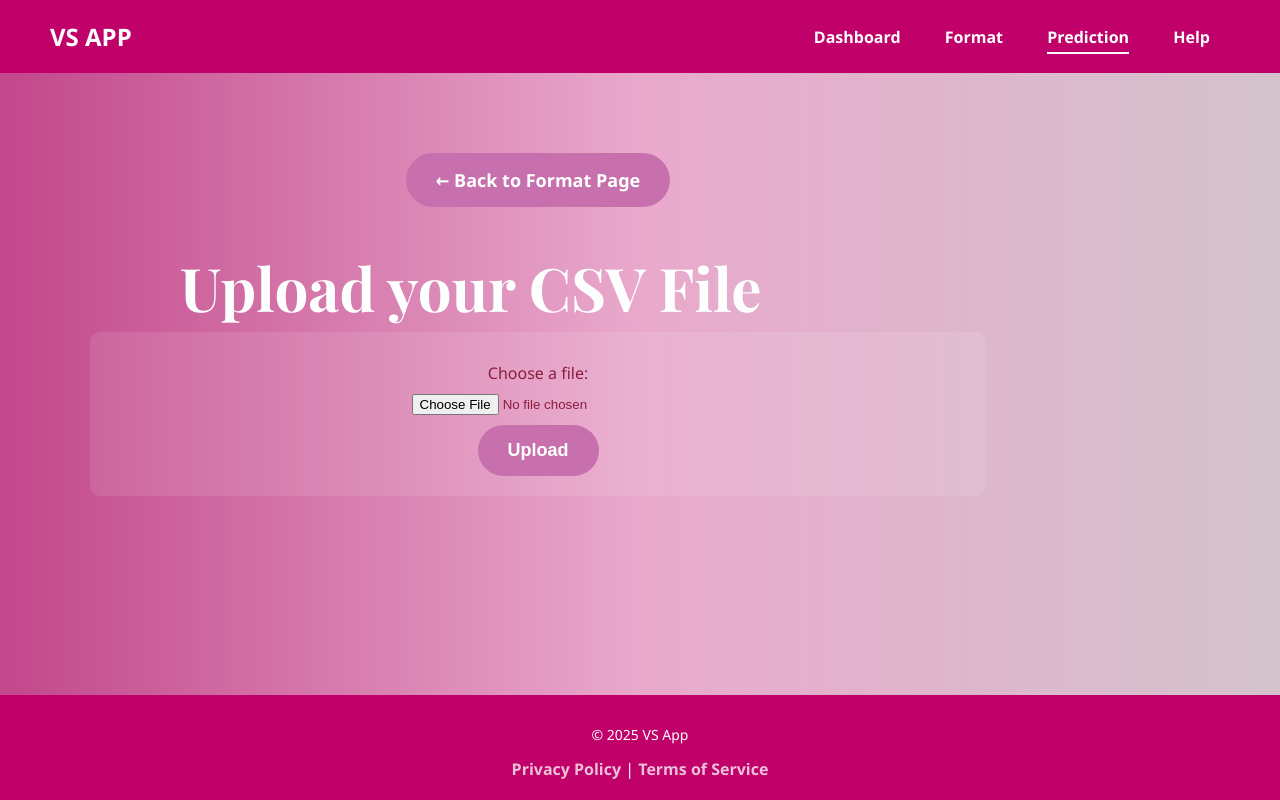
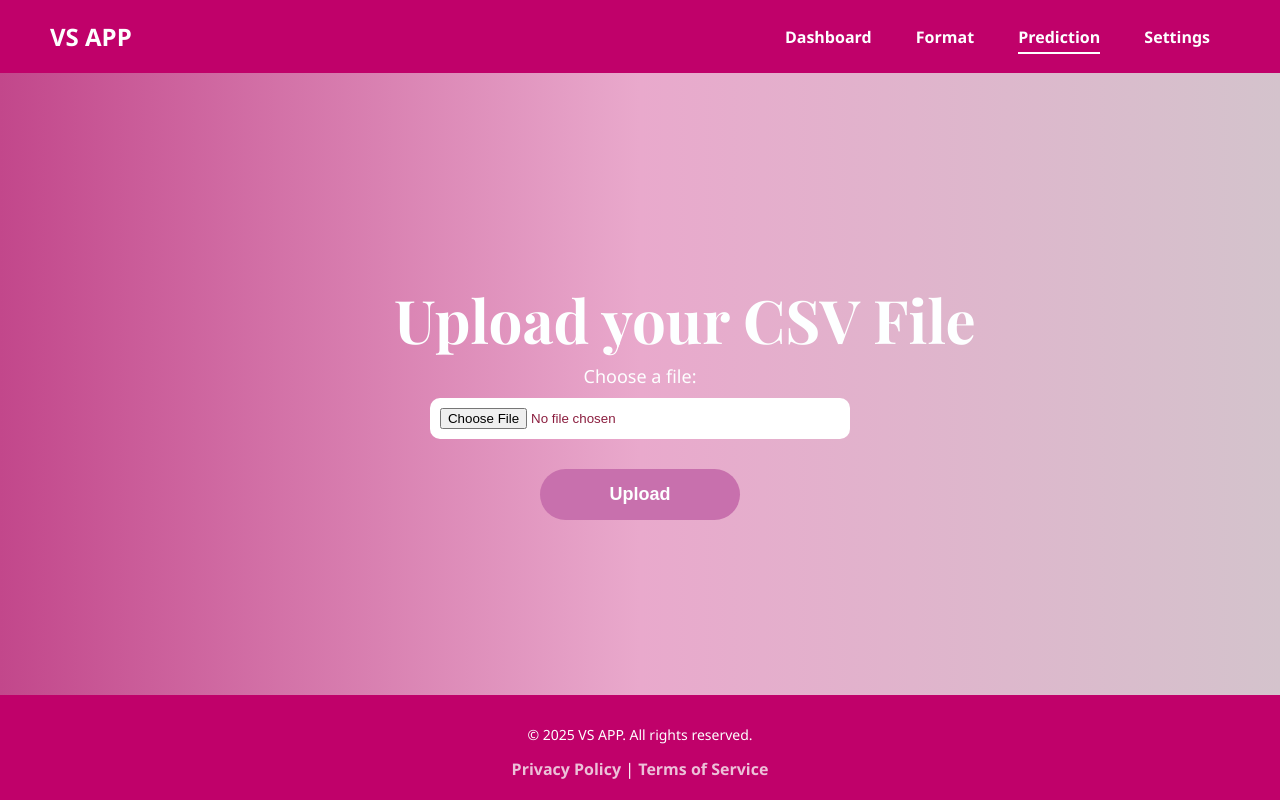
Before and after one commit to Sarahwati-arch/Customer-Churn, a Flask app: page /upload in a window 1280 px wide. Run offline with Flask 3, Linux system fonts and the light colour scheme; parts of the project's set-up code (start-up, migrations or seed data) failed here and were passed over.

Commit message:
tinggal setting

```diff
--- a/app/app.py
+++ b/app/app.py
@@ -13,6 +13,8 @@ import seaborn as sns
 import io
 import base64
 import tempfile
+from zipfile import ZipFile
+
 
 # Initialize Flask app
 app = Flask(__name__)
@@ -24,7 +26,6 @@ scaler = joblib.load('models/scaler.pkl')
 
 # Global dataframe
 df = None
-
 
 def preprocess_data(df):
     if 'customerID' in df.columns:
@@ -49,7 +50,6 @@ def preprocess_data(df):
     df[numerical_features] = scaler.transform(df[numerical_features])
 
     return df
-
 
 @app.route('/')
 def index():
@@ -112,11 +112,28 @@ def plot():
     if df is None:
         return redirect(url_for('upload'))
 
-    if 'plot1_url' in session and 'plot2_url' in session:
-        return render_template('plot.html', plot1_url=session['plot1_url'], plot2_url=session['plot2_url'])
+    if all(k in session for k in [
+    'plot1_url', 'plot2_url', 'plot3_url', 'plot4_url', 'plot5_url',
+    'plot6_url', 'plot7_url', 'plot8_url', 'plot9_url', 'plot10_url',
+    'plot11_url', 'plot12_url',
+    ]):
+        return render_template('plot.html',
+                           plot1_url=session['plot1_url'],
+                           plot2_url=session['plot2_url'],
+                           plot3_url=session['plot3_url'],
+                           plot4_url=session['plot4_url'],
+                           plot5_url=session['plot5_url'],
+                           plot6_url=session['plot6_url'],
+                           plot7_url=session['plot7_url'],
+                           plot8_url=session['plot8_url'],
+                           plot9_url=session['plot9_url'],
+                           plot10_url=session['plot10_url'],
+                           plot11_url=session['plot11_url'],
+                           plot12_url=session['plot12_url'],)
 
+    # Plot 1: Churn Prediction Distribution
     plt.figure(figsize=(8, 6))
-    sns.countplot(data=df, x='Churn Prediction')
+    sns.countplot(data=df, x='Churn Prediction', color='#6699cc')
     plt.title('Churn Prediction Distribution')
     img1 = io.BytesIO()
     plt.savefig(img1, format='png')
@@ -124,6 +141,7 @@ def plot():
     plot1_url = base64.b64encode(img1.getvalue()).decode()
     plt.close()
 
+    # Plot 2: Churn Ratio
     plt.figure(figsize=(6, 6))
     churn_counts = df['Churn Prediction'].value_counts()
     labels = ['Not Churn', 'Churn']
@@ -135,10 +153,146 @@ def plot():
     plot2_url = base64.b64encode(img2.getvalue()).decode()
     plt.close()
 
+    # Plot 3: Internet Service Distribution
+    plt.figure(figsize=(8, 6))
+    sns.countplot(data=df, x='InternetService', palette='Set2')
+    plt.title('Internet Service Types')
+    img3 = io.BytesIO()
+    plt.savefig(img3, format='png')
+    img3.seek(0)
+    plot3_url = base64.b64encode(img3.getvalue()).decode()
+    plt.close()
+
+    # Plot 4: Payment Method Distribution
+    plt.figure(figsize=(10, 6))
+    sns.countplot(data=df, x='PaymentMethod', palette='Set3')
+    plt.title('Payment Method Distribution')
+    plt.xticks(rotation=45)
+    img4 = io.BytesIO()
+    plt.savefig(img4, format='png')
+    img4.seek(0)
+    plot4_url = base64.b64encode(img4.getvalue()).decode()
+    plt.close()
+
+    # Plot 5: Contract Types
+    plt.figure(figsize=(8, 6))
+    sns.countplot(data=df, x='Contract', palette='coolwarm')
+    plt.title('Contract Type Distribution')
+    img5 = io.BytesIO()
+    plt.savefig(img5, format='png')
+    img5.seek(0)
+    plot5_url = base64.b64encode(img5.getvalue()).decode()
+    plt.close()
+
+    # Plot 6 - Monthly Charges (replacing previous tenure plot)
+    plt.figure(figsize=(8, 5))
+    sns.histplot(df['MonthlyCharges'], kde=True, bins=30, color='skyblue')
+    plt.title('Monthly Charges')
+    img6 = io.BytesIO()
+    plt.savefig(img6, format='png')
+    img6.seek(0)
+    plot6_url = base64.b64encode(img6.getvalue()).decode()
+    plt.close()
+
+    # Plot 7 - Monthly Charges by Churn (same as before)
+    plt.figure(figsize=(8, 5))
+    sns.boxplot(x='Churn Prediction', y='MonthlyCharges', data=df, palette='pastel')
+    plt.title('Monthly Charges by Churn')
+    img7 = io.BytesIO()
+    plt.savefig(img7, format='png')
+    img7.seek(0)
+    plot7_url = base64.b64encode(img7.getvalue()).decode()
+    plt.close()
+
+    # Plot 8 - Contract vs Churn (replacing previous dependents vs churn)
+    plt.figure(figsize=(8, 5))
+    sns.countplot(x='Contract', hue='Churn Prediction', data=df, palette='muted')
+    plt.title('Contract vs Churn')
+    img8 = io.BytesIO()
+    plt.savefig(img8, format='png')
+    img8.seek(0)
+    plot8_url = base64.b64encode(img8.getvalue()).decode()
+    plt.close()
+
+
+    # Plot 9: StreamingTV vs Churn
+    plt.figure(figsize=(6, 5))
+    sns.countplot(data=df, x='StreamingTV', hue='Churn Prediction', palette='Set1')
+    plt.title('StreamingTV vs Churn')
+    img9 = io.BytesIO()
+    plt.savefig(img9, format='png')
+    img9.seek(0)
+    plot9_url = base64.b64encode(img9.getvalue()).decode()
+    plt.close()
+
+    # Plot 10: Gender vs Churn
+    plt.figure(figsize=(6, 5))
+    sns.countplot(data=df, x='gender', hue='Churn Prediction', palette='Set1')
+    plt.title('Gender vs Churn')
+    img10 = io.BytesIO()
+    plt.savefig(img10, format='png')
+    img10.seek(0)
+    plot10_url = base64.b64encode(img10.getvalue()).decode()
+    plt.close()
+
+
+    # Plot 11: Customer Churn by Partner
+    plt.figure(figsize=(6, 5))
+    sns.countplot(data=df, x='Partner', hue='Churn Prediction', palette='coolwarm')
+    plt.title('Customer Churn by Partner Status')
+    plt.xlabel('Partner')
+    plt.ylabel('Count')
+    img11 = io.BytesIO()
+    plt.savefig(img11, format='png')
+    img11.seek(0)
+    plot11_url = base64.b64encode(img11.getvalue()).decode()
+    plt.close()
+
+
+    # Plot 12: Customer Churn by Senior Citizen
+    plt.figure(figsize=(6, 5))
+    sns.countplot(data=df, x='SeniorCitizen', hue='Churn Prediction', palette='Set2')
+    plt.title('Churn by Senior Citizen Status')
+    plt.xlabel('Senior Citizen (0 = No, 1 = Yes)')
+    plt.ylabel('Count')
+    img12 = io.BytesIO()
+    plt.savefig(img12, format='png')
+    img12.seek(0)
+    plot12_url = base64.b64encode(img12.getvalue()).decode()
+    plt.close()
+
+
+    # Save all plots to session
     session['plot1_url'] = plot1_url
     session['plot2_url'] = plot2_url
+    session['plot3_url'] = plot3_url
+    session['plot4_url'] = plot4_url
+    session['plot5_url'] = plot5_url
+    session['plot6_url'] = plot6_url
+    session['plot7_url'] = plot7_url
+    session['plot8_url'] = plot8_url
+    session['plot9_url'] = plot9_url
+    session['plot10_url'] = plot10_url
+    session['plot11_url'] = plot11_url
+    session['plot12_url'] = plot12_url
 
-    return render_template('plot.html', plot1_url=plot1_url, plot2_url=plot2_url)
+
+
+    return render_template('plot.html',
+                       plot1_url=plot1_url,
+                       plot2_url=plot2_url,
+                       plot3_url=plot3_url,
+                       plot4_url=plot4_url,
+                       plot5_url=plot5_url,
+                       plot6_url=plot6_url,
+                       plot7_url=plot7_url,
+                       plot8_url=plot8_url,
+                       plot9_url=plot9_url,
+                       plot10_url=plot10_url,
+                       plot11_url=plot11_url,
+                       plot12_url=plot12_url,)
+
+
 
 
 @app.route('/predict', methods=['GET', 'POST'])
@@ -188,6 +342,52 @@ def download_csv():
         df.to_csv(tmp.name, index=False)
         return send_file(tmp.name, as_attachment=True, download_name="processed_data.csv", mimetype='text/csv')
 
+@app.route('/download_plots')
+def download_plots():
+    print(">>> ENTERED /download_plots ROUTE")
+
+    # Get plots from session
+    plot_keys = [
+        'plot1_url', 'plot2_url', 'plot3_url', 'plot4_url', 'plot5_url',
+        'plot6_url', 'plot7_url', 'plot8_url', 'plot9_url', 'plot10_url',
+        'plot11_url', 'plot12_url'
+    ]
+
+    # Check if plots exist in session
+    if not all(key in session for key in plot_keys):
+        return redirect(url_for('plot'))
+
+    # Create a temporary zip file
+    with tempfile.NamedTemporaryFile(delete=False, suffix='.zip') as tmp_zip:
+        import zipfile
+        with zipfile.ZipFile(tmp_zip, 'w') as zipf:
+            for i, key in enumerate(plot_keys, start=1):
+                img_data = base64.b64decode(session[key])
+                plot_filename = f'plot{i}.png'
+
+                # Write each image into the zip
+                with tempfile.NamedTemporaryFile(delete=False, suffix='.png') as tmp_img:
+                    tmp_img.write(img_data)
+                    tmp_img.flush()
+                    zipf.write(tmp_img.name, plot_filename)
+
+        return send_file(tmp_zip.name, as_attachment=True, download_name='plots.zip', mimetype='application/zip')
+
+@app.route('/settings')
+def settings():
+    return render_template('settings.html')
+
+@app.route('/save_settings', methods=['POST'])
+def save_settings():
+    # You can handle form data here
+    theme = request.form.get('theme')
+    notifications = 'notifications' in request.form
+    print(f"Theme: {theme}, Notifications: {notifications}")
+
+    # Normally you'd save these to a database or config
+    return redirect(url_for('settings'))
+
+
 
 if __name__ == '__main__':
     app.run(debug=True)
--- a/app/static/style.css
+++ b/app/static/style.css
@@ -197,25 +192,68 @@ input[type="submit"]:hover {
 }
 
 /* Upload Page Styling */
-.top-buttons {
+.upload-page {
     display: flex;
-    flex-wrap: wrap;
-    justify-content: center;
-    gap: 20px;
-    margin-bottom: 30px;
+    flex-direction: column;
+    justify-content: center; /* vertikal center */
+    align-items: center;
+    height: 100vh;          /* full viewport height */
+    box-sizing: border-box;
+    overflow: hidden;       /* cegah scroll vertikal */
+    background: linear-gradient(to right, #c2478b, #e9a9cc, #d4c3cc);
 }
 
-form {
-    background: rgba(255, 255, 255, 0.1);
-    padding: 20px 30px;
-    border-radius: 10px;
-    text-align: center;
-    margin-bottom: 30px;
+
+.upload-container h1 {
+    font-family: 'Playfair Display', serif;
+    font-size: 60px;
+    font-weight: 700;
+    margin-bottom: 5px;
+    margin-left: 90px;
+    color: #FDFFFF;
 }
 
-label, input[type="file"] {
-    display: block;
-    margin: 10px auto;
+.upload-container form {
+    display: flex;
+    flex-direction: column;
+    align-items: center;
+    margin-bottom: 10px;
+
+}
+
+.upload-container label {
+    font-size: 18px;
+    color: #FDFFFF;
+    margin-bottom: 10px;
+}
+
+.upload-container input[type="file"] {
+    padding: 10px;
+    border-radius: 10px;
+    background-color: #fff;
+    margin-bottom: 20px;
+    border: none;
+    width: 100%;
+    max-width: 400px;
+}
+
+.upload-container input[type="submit"] {
+    margin-top: 10px;
+    padding: 15px 30px;
+    background-color: #C870AD;
+    color: #FDFFFF;
+    font-size: 18px;
+    font-weight: bold;
+    border: none;
+    border-radius: 50px;
+    cursor: pointer;
+    transition: background-color 0.3s ease, transform 0.2s ease;
+    width: 200px;
+}
+
+.upload-container input[type="submit"]:hover {
+    background-color: #B1599E;
+    transform: scale(1.05);
 }
 
 .result-table {
@@ -224,18 +262,27 @@ label, input[type="file"] {
     color: black;
     padding: 15px;
     border-radius: 10px;
-    max-width: 95%;
+    margin-top: 20px;
+    box-shadow: 0px 4px 8px rgba(0,0,0,0.1);
+    max-width: 700px;
+    max-height: 150px; /* batasi tinggi tabel */
+    overflow-y: auto; /* scroll vertikal di dalam tabel jika perlu */
 }
 
-/* Footer Styling */
+/* Footer tetap di bawah */
 footer {
     background-color: #c0016a;
     color: #FDFFFF;
-    padding: 20px 50px;
+    padding: 20px 0;     /* Hanya atas bawah, tanpa padding kiri kanan */
     text-align: center;
     font-size: 16px;
     margin-top: auto;
+    width: 100vw;        /* 100% viewport width */
+    position: relative;  /* default */
+    left: 0;
+    box-sizing: border-box;
 }
+
 
 footer a {
     color: #ECC0D8;
--- a/app/templates/format.html
+++ b/app/templates/format.html
@@ -15,7 +15,7 @@
         <a href="{{ url_for('index') }}">Dashboard</a>
         <a href="{{ url_for('format_page') }}" class="active">Format</a>
         <a href="{{ url_for('upload') }}">Prediction</a>
-        <a href="#">Help</a>
+        <a href="{{ url_for('settings') }}">Settings</a>
     </div>
 </header>
 
--- a/app/templates/index.html
+++ b/app/templates/index.html
@@ -14,7 +14,7 @@
         <a href="{{ url_for('index') }}" class="active">Dashboard</a>
         <a href="{{ url_for('format_page') }}">Format</a>
         <a href="{{ url_for('upload') }}">Prediction</a>
-            <a href="#">Help</a>
+        <a href="{{ url_for('settings') }}">Settings</a>
     </div>
 </header>
 
--- a/app/templates/upload.html
+++ b/app/templates/upload.html
@@ -7,25 +7,20 @@
     <link rel="stylesheet" href="{{ url_for('static', filename='style.css') }}">
 </head>
 <body>
-
-    <!-- ✅ Tambahan navbar -->
 <header>
     <div class="logo"><strong>VS APP</strong></div>
     <div class="nav-links">
         <a href="{{ url_for('index') }}">Dashboard</a>
         <a href="{{ url_for('format_page') }}">Format</a>
         <a href="{{ url_for('upload') }}" class="active">Prediction</a>
-            <a href="#">Help</a>
+        <a href="{{ url_for('settings') }}">Settings</a>
     </div>
 </header>
 
-    <div class="main-content">
+    <div class="upload-page">
+        <div class="upload-container">
             <div class="top-buttons">
-            {% if data %}
-                <a href="{{ url_for('download_csv') }}" class="btn">Download Result CSV</a>
-                <a href="{{ url_for('plot') }}" class="btn">View Prediction Plot</a>
-            {% endif %}
-            <a href="{{ url_for('format_page') }}" class="btn">← Back to Format Page</a>
+
             </div>
 
             <h1>Upload your CSV File</h1>
@@ -35,6 +30,14 @@
             <input type="file" name="file" id="file" accept=".csv" required>
             <input type="submit" value="Upload">
             </form>
+            <!-- ✅ Back button di kanan bawah -->
+            <div class="form-footer">
+                {% if data %}
+                    <a href="{{ url_for('download_csv') }}" class="btn">Download Result CSV</a>
+                    <a href="{{ url_for('plot') }}" class="btn">View Prediction Plot</a>
+                    <a href="{{ url_for('format_page') }}" class="btn back-btn">Back to Format Page</a>
+                {% endif %}
+            </div>
 
             {% if data %}
                 <h2>Prediction Result</h2>
@@ -43,11 +46,10 @@
                 </div>
             {% endif %}
         </div>
-
+    </div>
 <footer>
-        <p>&copy; 2025 VS App</p>
+    <p>&copy; 2025 VS APP. All rights reserved.</p>
     <a href="#">Privacy Policy</a> | <a href="#">Terms of Service</a>
 </footer>
-
 </body>
 </html>
```
Also changed, not shown: other parts of app/static/style.css (+87 -20 lines), app/templates/plot.html (+82 -13 lines), app/templates/settings.html (added, +25 -0 lines). Lines whose indentation alone changed are shown as unchanged.
